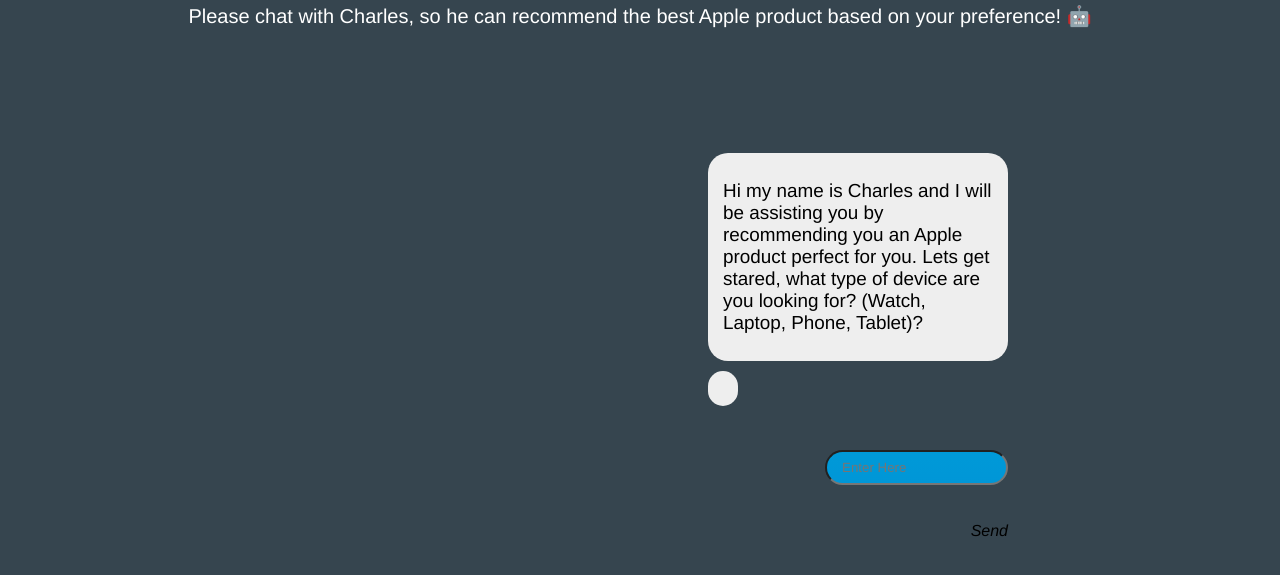
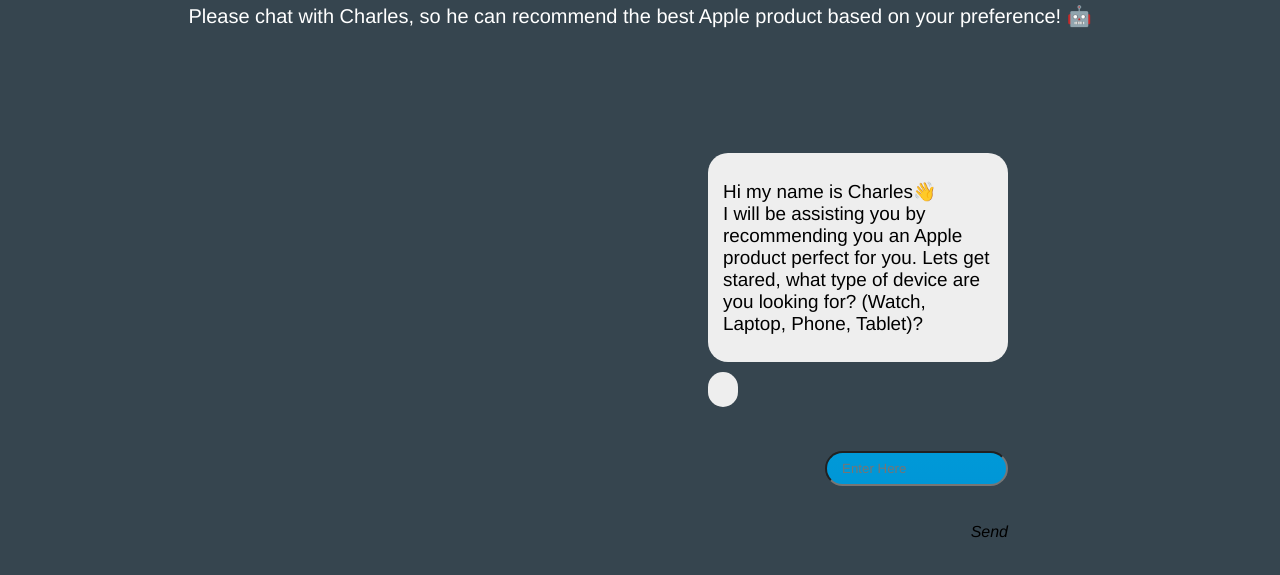
Before and after one commit to AmanKaushik77/COSC310, a plain HTML site: page index.html in a window 1280 px wide. Shown: the part 133-708 px from the top of the page. Drawn offline with nearby package versions, Linux system fonts and the light colour scheme.

Commit message:
added emojis

```diff
--- a/app.js
+++ b/app.js
@@ -2,7 +2,7 @@
 
 
 function introMessage (){           //intro message pasting
-    let fm = "Hi my name is Charles and I will be assisting you by recommending you an Apple product perfect for you. Lets get stared, what type of device are you looking for? (Watch, Laptop, Phone, Tablet)?"
+    let fm = "Hi my name is Charles👋<br> I will be assisting you by recommending you an Apple product perfect for you. Lets get stared, what type of device are you looking for? (Watch, Laptop, Phone, Tablet)?"
     document.getElementById("starter").innerHTML = '<p class = "botmsg"> <span>' + fm + '</span></p>';
 }
 
```
Also changed, not shown: about.html (+1 -1 lines).
